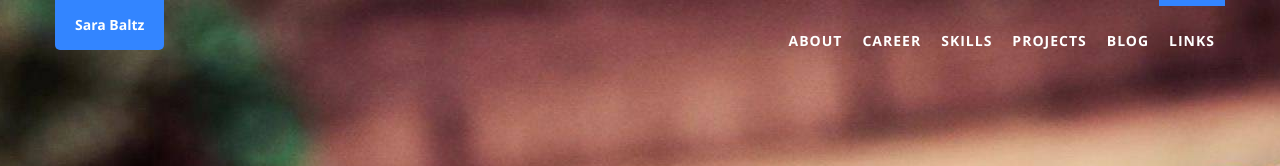
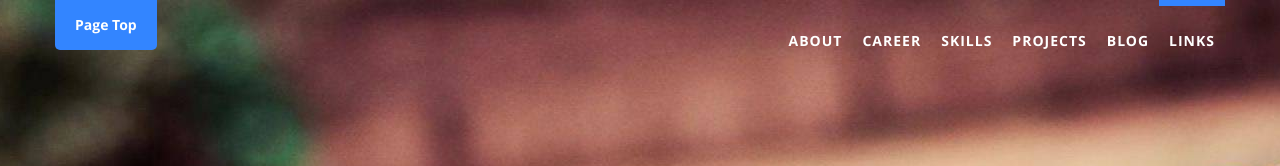
Before and after one commit to fayfan/fayfan.github.io, a Jekyll site: the page built from index.html, in a window 1280 px wide. Shown: the top 166 px of the page. Built offline with Jekyll 4.4.1, drawn with Linux system fonts in a browser that asks for light colours.

Commit message:
Update index.html

```diff
--- a/index.html
+++ b/index.html
@@ -14,7 +14,7 @@ permalink: /
           <span class="icon-bar"></span>
           <span class="icon-bar"></span>
         </button>
-        <a class="navbar-brand" href="#page-top" id="i18_title"><span data-i18n="Page Top">{{ site.title }}</span></a>
+        <a class="navbar-brand" href="#page-top" id="i18_title"><span data-i18n=website.title>{{ "Page Top" }}</span></a>
       </div>
       <div id="navbar" class="navbar-collapse collapse">
         <ul class="nav navbar-nav navbar-right" id="i18_navbar">
```
